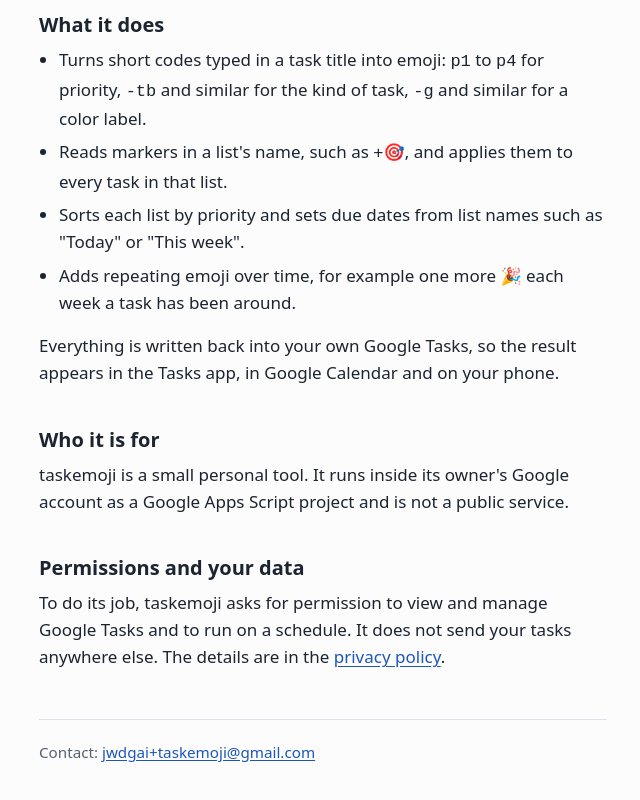
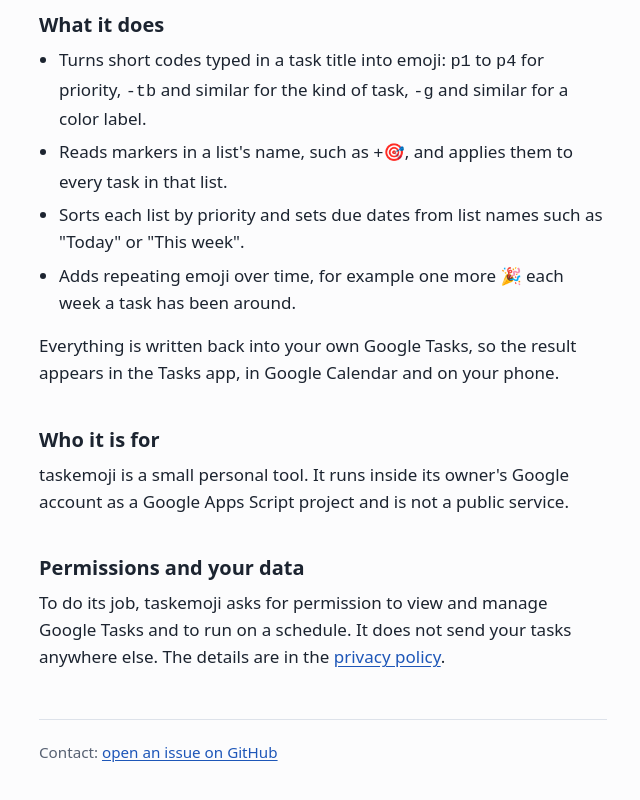
Before and after one commit to JWDGAI/taskemoji, a plain HTML site: page index.html in a window 1280 px wide. Shown: the part 387-1187 px from the top of the page, without its empty margins (317-957 px from the left). Drawn offline with Linux system fonts and the light colour scheme.

Commit message:
contacts

```diff
--- a/index.html
+++ b/index.html
@@ -70,7 +70,7 @@
   <p>To do its job, taskemoji asks for permission to view and manage Google Tasks and to run on a schedule. It does not send your tasks anywhere else. The details are in the <a href="privacy.html">privacy policy</a>.</p>
 
   <footer>
-    Contact: <a href="mailto:jwdgai+taskemoji@gmail.com">jwdgai+taskemoji@gmail.com</a>
+    Contact: <a href="https://github.com/jwdgai/taskemoji/issues">open an issue on GitHub</a>
   </footer>
 </main>
 </body>
```
Also changed, not shown: privacy.html (+1 -1 lines).
